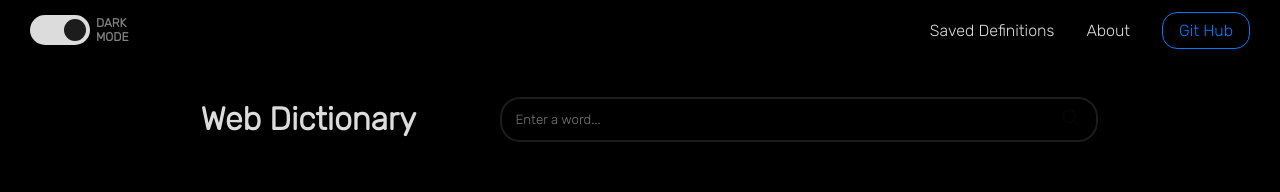
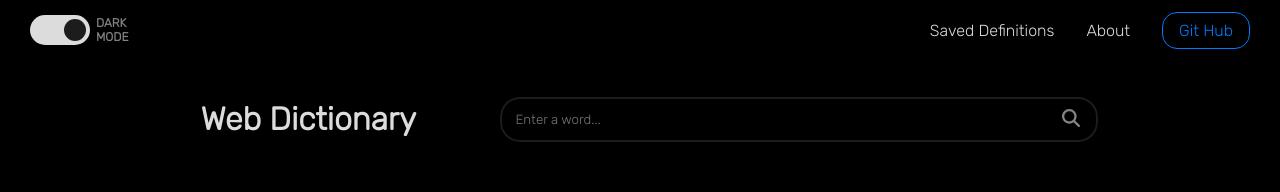
Before and after one commit to AnsBenO/dictionary-angular, an Angular app: page /dictionary-angular/#/ in a window 1280 px wide. Shown: the top 192 px of the page. Built offline with nearby package versions, Linux system fonts and the light colour scheme.

Commit message:
correcting color variables

```diff
--- a/src/app/components/search-form/search-form.component.css
+++ b/src/app/components/search-form/search-form.component.css
@@ -46,8 +46,8 @@ h1.header {
     cursor: pointer;
 }
 
-.search-button .search-icon {
-    color: var(var(--primary-gray));
+.search-icon {
+    color: var(--primary-gray);
 }
 
 .search-button:hover .search-icon {
--- a/src/app/components/search-form/search-form.component.html
+++ b/src/app/components/search-form/search-form.component.html
@@ -2,7 +2,7 @@
     <h1 class="header">Web Dictionary</h1>
     <form class="search-form" #searchForm="ngForm" (submit)="handleSubmit(searchForm.value)">
         <input type="text" class="search-input" name="query" placeholder="Enter a word..." ngModel />
-        <button class="search-button" title="Search" [disabled]="!searchForm.value.query">
+        <button class="search-button" title="Search">
             <fa-icon class="search-icon" [icon]="magnifying"></fa-icon>
         </button>
     </form>
--- a/src/app/components/search-form/search-form.component.ts
+++ b/src/app/components/search-form/search-form.component.ts
@@ -10,6 +10,8 @@ export class SearchFormComponent {
     @Output() searchSubmit = new EventEmitter<string>();
 
     public handleSubmit(searchValue: { query: string }) {
-        searchValue.query.trim() && this.searchSubmit.emit(searchValue.query);
+        if (searchValue.query.trim() !== "") {
+            this.searchSubmit.emit(searchValue.query);
+        }
     }
 }
```
Also changed, not shown: 3 other files (tests, documents, lock files or other folders).
